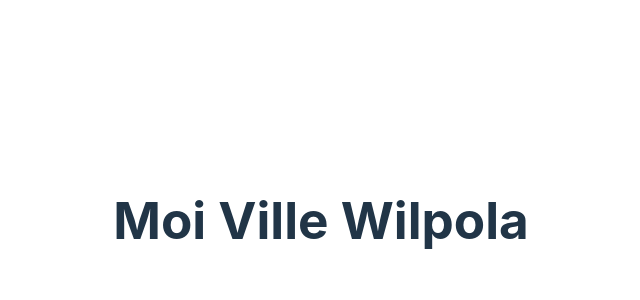
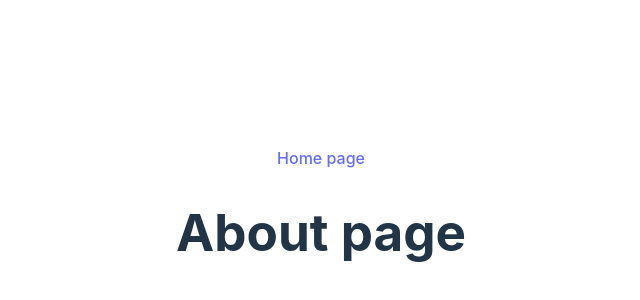
Before and after one commit to wilpola/utu, a React (Vite) app: page /about in a window 1280 px wide. Shown: the part 180-480 px from the top of the page, without its empty margins (319-959 px from the left). Built offline with nearby package versions, Linux system fonts and the light colour scheme.

Commit message:
Create simple routing structure (#2)

```diff
--- a/src/App.tsx
+++ b/src/App.tsx
@@ -1,11 +1,21 @@
+// Import Modules
+import { BrowserRouter as Router, Routes, Route } from 'react-router-dom';
+
+// Import Pages
+import { Home, About } from './pages';
+
+// Import Styles
 import './App.css'
 
 function App() {
 
   return (
-    <>
-      <h1>Moi Ville Wilpola</h1>
-    </>
+    <Router>
+      <Routes>
+        <Route path='/' element={<Home />} />
+        <Route path='/about' element={<About />} />
+      </Routes>
+      </Router>
   )
 }
 
--- /dev/null
+++ b/src/pages/About/index.tsx
@@ -0,0 +1,15 @@
+// Code for the about page
+
+import { NavLink as Link } from "react-router-dom";
+
+const About = () => {
+  return (
+    <>
+        <Link end to={'/'}>Home page</Link>
+      <h1>About page</h1>
+    </>
+  );
+};
+
+// export
+export default About;
--- /dev/null
+++ b/src/pages/Home/index.tsx
@@ -0,0 +1,16 @@
+// Code for the home page
+
+import { NavLink as Link } from "react-router-dom";
+
+const Home = () => {
+
+    return (
+        <>
+        <Link end to={"/about"}>About page</Link>
+        <h1>Home page</h1>
+        </>
+    )
+}
+
+// export
+export default Home;
--- /dev/null
+++ b/src/pages/index.ts
@@ -0,0 +1,10 @@
+// Import & Export pages
+import Home from './Home/';
+import About from './About'
+
+
+// Export pages
+export {
+    About,
+    Home
+}
```
